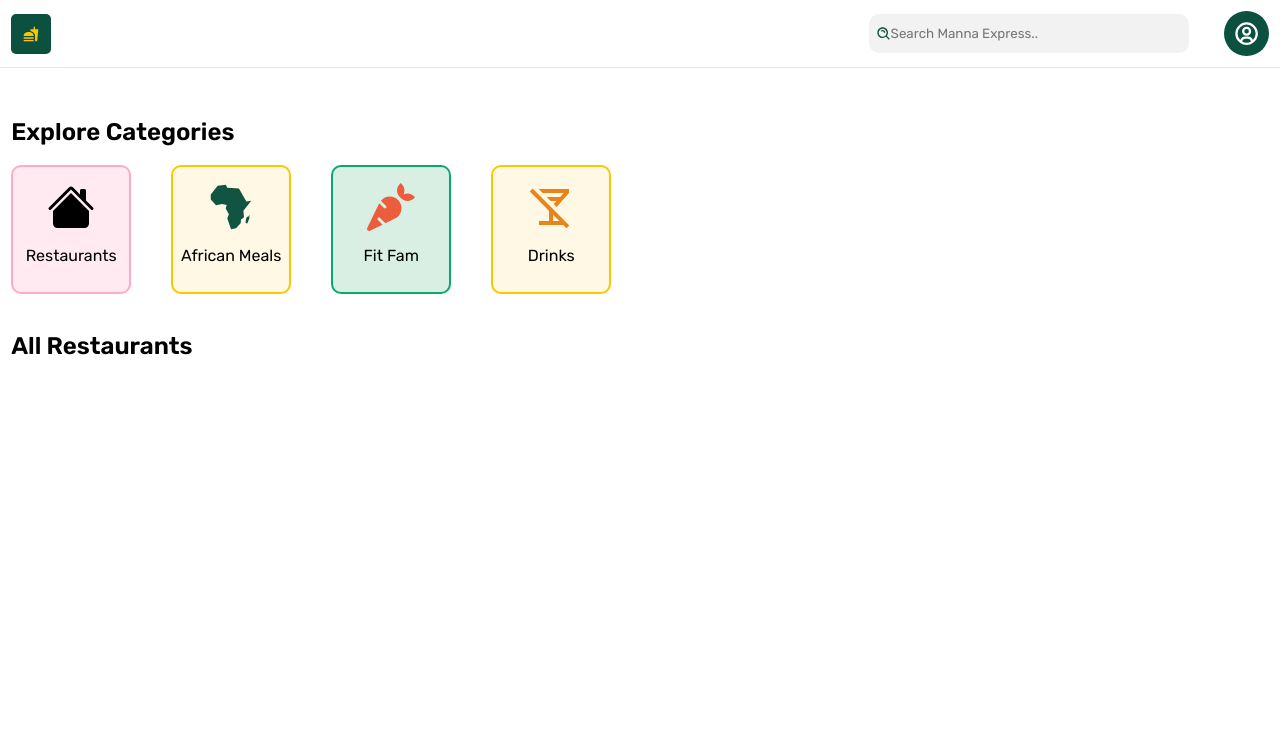
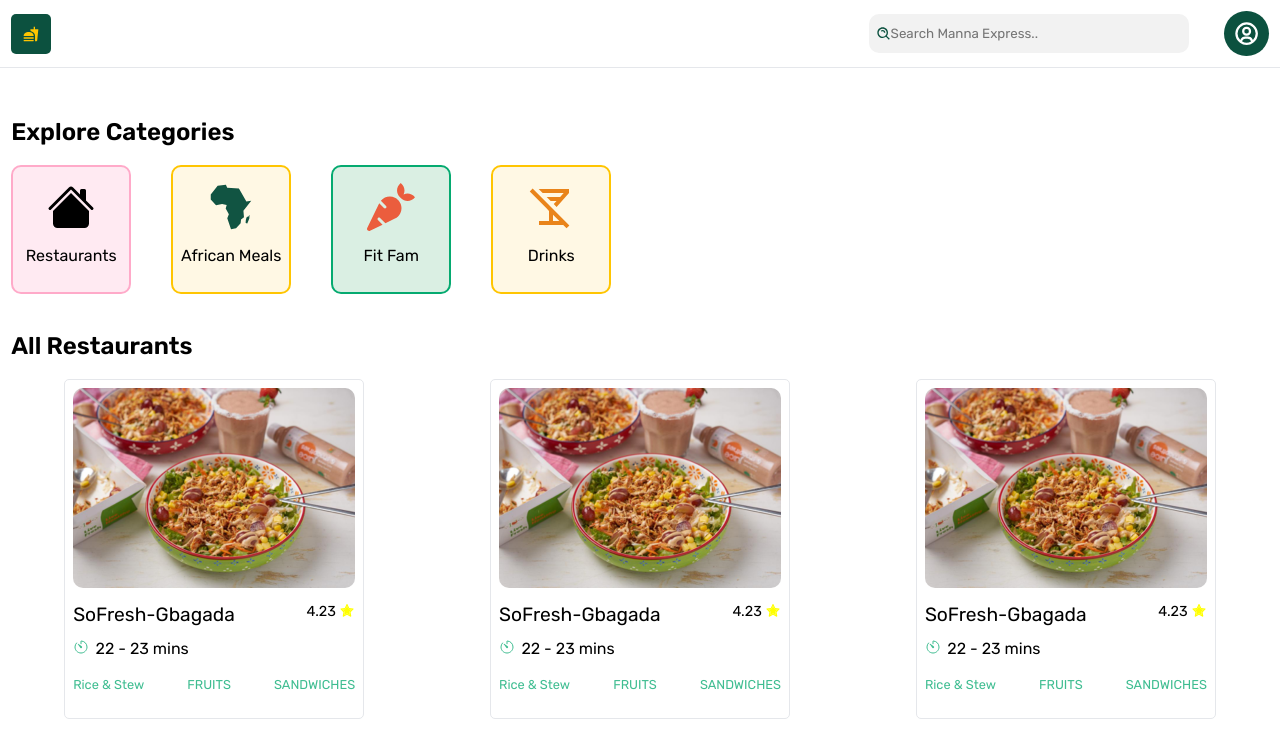
Before and after one commit to Manna-Express/manna-frontend, a Next.js app: page / in a window 1280 px wide. Shown: the top 737 px of the page. Built offline with nearby package versions, Linux system fonts and the light colour scheme.

Commit message:
added resturant card to the design

```diff
--- a/src/pages/index.tsx
+++ b/src/pages/index.tsx
@@ -9,6 +9,7 @@
 import {GiAfrica} from 'react-icons/gi'
 import {FaCarrot} from 'react-icons/fa'
 import {MdOutlineNoDrinks}  from 'react-icons/md'
+import ResturantCard from '@/shared/ResturantCard/ResturantCard'
 export default function Home() {
   const isLaptop = useMediaQuery({
     query: '(min-width: 600px)'
@@ -67,6 +68,14 @@
         <br />
         <br />
         <h2>All Restaurants</h2>
+        <br />
+        <Box css={{'display':'flex','flexWrap':'wrap','gap':'20px'}}>
+          {
+            [...new Array(10)].map((d,index)=>(
+              <ResturantCard  key={index}/>
+            ))
+          }
+        </Box>
         </Box>
       </Box>
     </>
--- /dev/null
+++ b/src/shared/ResturantCard/ResturantCard.style.tsx
@@ -0,0 +1,57 @@
+import { styled } from "@/stitches";
+
+
+
+
+
+export const ResturantCardContianer = styled('div',{
+    padding:'.5rem',
+    'borderRadius':'5px',
+    'border':'1px solid rgb(229, 231, 235)',
+    maxWidth:'300px',
+    'margin':'0 auto',
+    'cursor':'pointer',
+    'transition':'1s all ease-in-out',
+    '&:hover':{
+        boxShadow:' rgba(0, 0, 0, 0) 0px 0px 0px 0px, rgba(0, 0, 0, 0) 0px 0px 0px 0px, rgba(0, 0, 0, 0.05) 0px 1px 2px 0px',
+        'border':'1px solid transparent',
+    },
+    img:{
+        width:'100%',
+        'height':'200px',
+        'objectFit':'cover',
+        'borderRadius':'10px'
+    },
+    'p.resturant_card_name':{
+        'fontSize':'1.2rem',
+        'color':'#000000'
+    },
+    '.resturantRatingContainer':{
+        display:'flex'
+    },
+    '.resturantRatingContainer p':{
+        'fontSize':'.9rem',
+        'padding':'0 .2rem'
+    },
+    '.resturantCardEstimatedTimeBox':{
+        'display':'flex',
+        padding:'.8rem 0',
+        'p':{
+            'padding':'0 .4rem'
+        },
+        'svg':{
+            'color':'$green100'
+        },
+
+
+    },
+    '.list_of_offering':{
+        'padding':'.4rem 0',
+        'fontSize':'.8rem',
+        'display':'flex',
+        'flexWrap':'wrap',
+        'justifyContent':'space-between',
+        'alignItems':'center',
+        'color':'$green100'
+    }
+})
--- /dev/null
+++ b/src/shared/ResturantCard/ResturantCard.tsx
@@ -0,0 +1,37 @@
+import Image from "next/image"
+import { ResturantCardContianer } from "./ResturantCard.style"
+import ShopImg from '@/assets/shop.png'
+import Box from "../Box"
+import {AiTwotoneStar} from 'react-icons/ai'
+import {IoTimerOutline} from 'react-icons/io5'
+
+const ResturantCard = ():React.ReactElement=>{
+    return(
+        <ResturantCardContianer>
+            <Image  src={ShopImg} alt='resturant photo'/>
+            <Box css={{'padding':'.7rem 0'}}>
+                <Box css={{'display':'flex','justifyContent':'space-between'}}>
+                    <p className="resturant_card_name">SoFresh-Gbagada</p>
+                    <Box className="resturantRatingContainer">
+                    <p >
+                        4.23
+                    </p>
+                        <AiTwotoneStar style={{'color':'yellow'}}/>
+                    </Box>
+                </Box>
+                <Box className="resturantCardEstimatedTimeBox"
+                >
+                    <IoTimerOutline />
+                    <p>22 - 23 mins</p>
+                </Box>
+                <Box className="list_of_offering">
+                    <p>Rice & Stew</p>
+                    <p>FRUITS</p>
+                    <p>SANDWICHES</p>
+                </Box>
+            </Box>
+        </ResturantCardContianer>
+    )
+}
+
+export default ResturantCard
```
Also changed, not shown: src/assets/shop.png (added).
